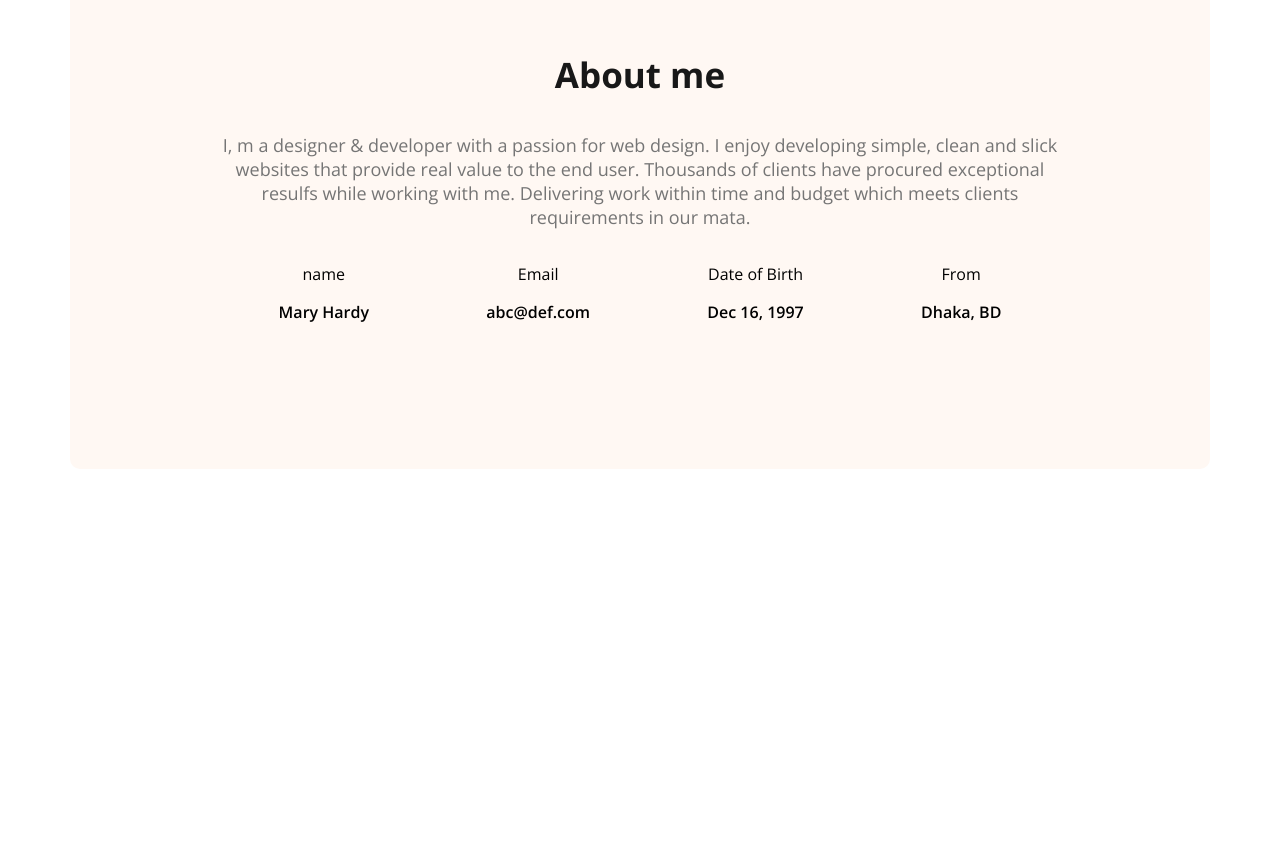
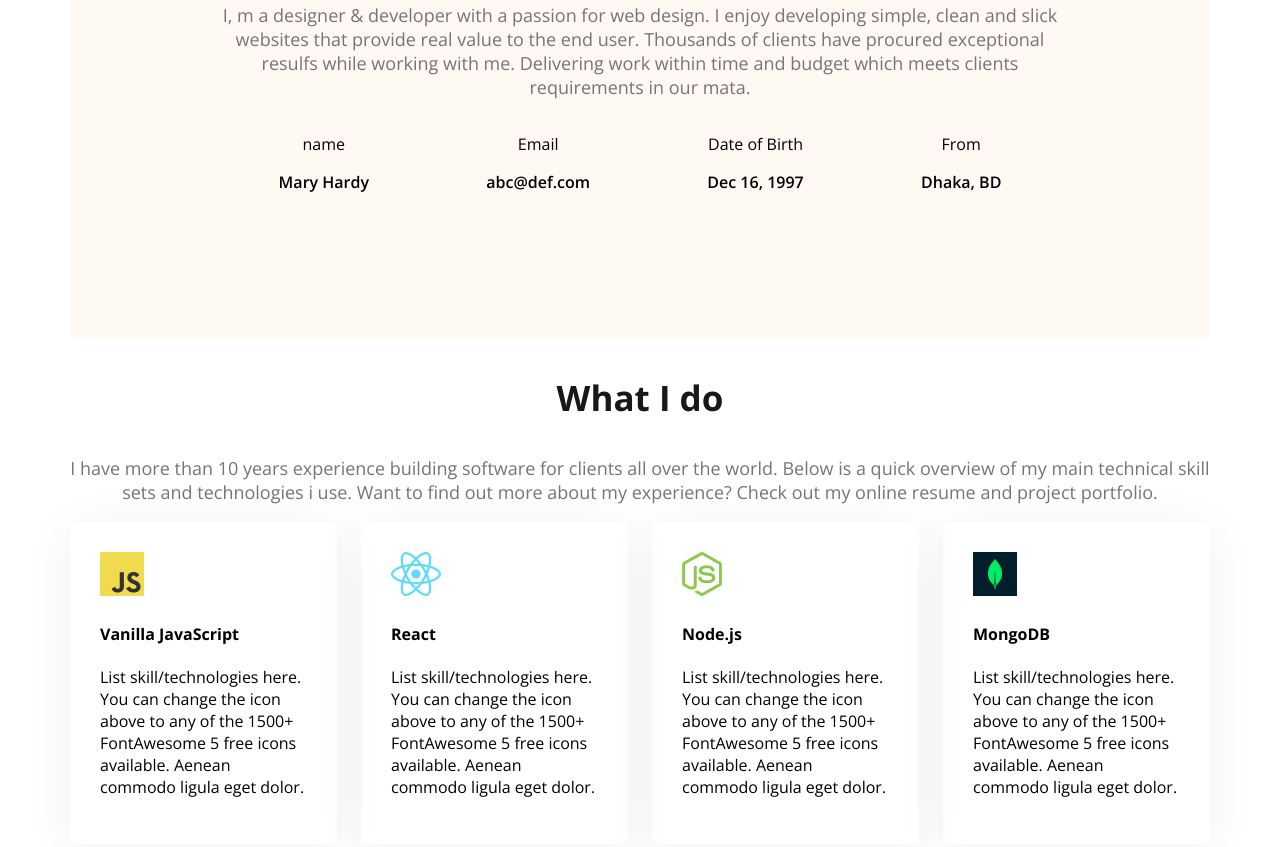
Before and after one commit to protivaghosh/web-first-acount, a plain HTML site: page index.html in a window 1280 px wide. Shown: the part 1166-2013 px from the top of the page. Before the commit the page ends 1643 px from the top, so only its background shows below. Drawn offline with nearby package versions, Linux system fonts and the light colour scheme.

Commit message:
added index.html & style.css

```diff
--- a/index.html
+++ b/index.html
@@ -55,6 +55,34 @@
     </div>
 </div>
 </section>
+
+<section class="skills">
+    <h3 class="section-title text-center">What I do</h3>
+    <p class="section-description text-center">I have more than 10 years experience building software for clients all over the world. Below is a quick overview of my main technical skill sets and technologies i use. Want to find out more about my experience? Check out my online resume and project portfolio.</p>
+
+    <div class="skills-container">
+        <div class="skill">
+            <img src="images/icons/js.png" alt="">
+            <h4 class="skill-tytle">Vanilla JavaScript</h4>
+            <p class="skill-description">List skill/technologies here. You can change the icon above to any of the 1500+ FontAwesome 5 free icons available. Aenean commodo ligula eget dolor.</p>
+        </div>
+        <div class="skill">
+            <img src="images/icons/react.png" alt="">
+            <h4 class="skill-tytle">React</h4>
+            <p class="skill-description">List skill/technologies here. You can change the icon above to any of the 1500+ FontAwesome 5 free icons available. Aenean commodo ligula eget dolor.</p>
+        </div>
+        <div class="skill">
+            <img src="images/icons/nodejs.png" alt="">
+            <h4 class="skill-tytle">Node.js</h4>
+            <p class="skill-description">List skill/technologies here. You can change the icon above to any of the 1500+ FontAwesome 5 free icons available. Aenean commodo ligula eget dolor.</p>
+        </div>
+        <div class="skill">
+            <img src="images/icons/mongo.png" alt="">
+            <h4 class="skill-tytle">MongoDB</h4>
+            <p class="skill-description">List skill/technologies here. You can change the icon above to any of the 1500+ FontAwesome 5 free icons available. Aenean commodo ligula eget dolor.</p>
+        </div>
+    </div>
+</section>
     </main>
     <footer>
 
--- a/style.css
+++ b/style.css
@@ -36,6 +36,9 @@
  .section-description{
     font-size: 18px;
     color:#757575
+ }
+ .text-center{
+   text-align:center ;
  }
  /*header*/
  .header{
@@ -99,12 +102,17 @@ main{
     max-width: 1140px;
     margin: 0 auto;
 }
+
+main-section{
+   margin-top: 130px;
+   margin-bottom: 130px;
+}
+
 /*about style*/
 .about  {
     border-radius: 10px;
     padding: 130px 150px;
     text-align: center;
-    margin-top: 130px;
 
 }
 .about-items{
@@ -114,3 +122,13 @@ main{
 .item-description{
     font-weight: 600;
 }
+ /*skills section style*/
+.skills-container{
+   display: flex;
+   gap: 24px;
+}
+.skill{
+   padding: 30px;
+   border-radius: 5px;
+   box-shadow: 0px 6px 50px 0px rgba(0, 0, 0, 0.06 );
+}
```
